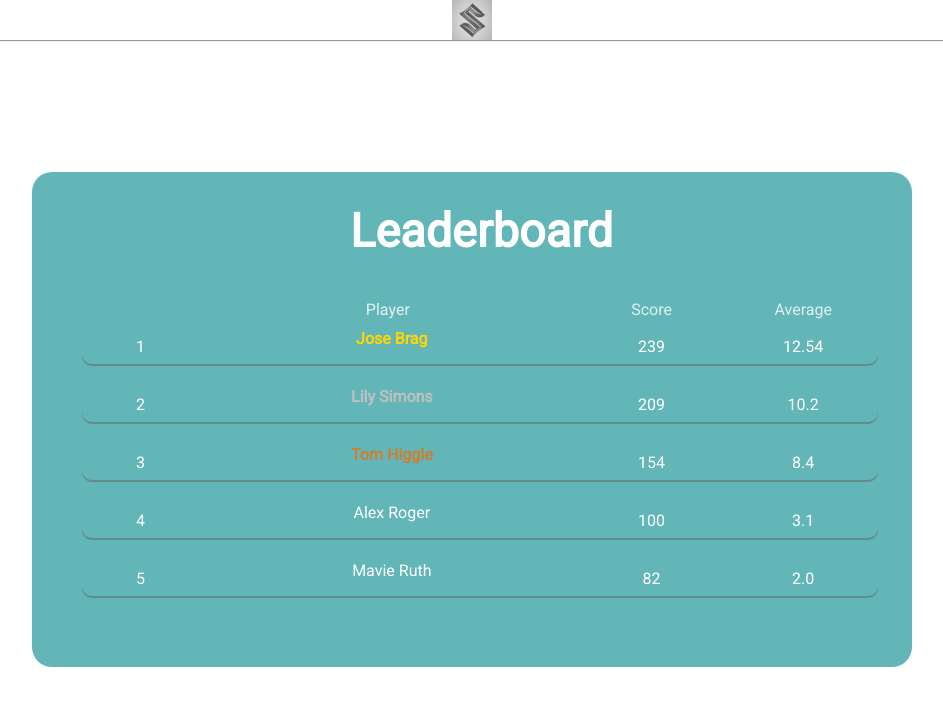
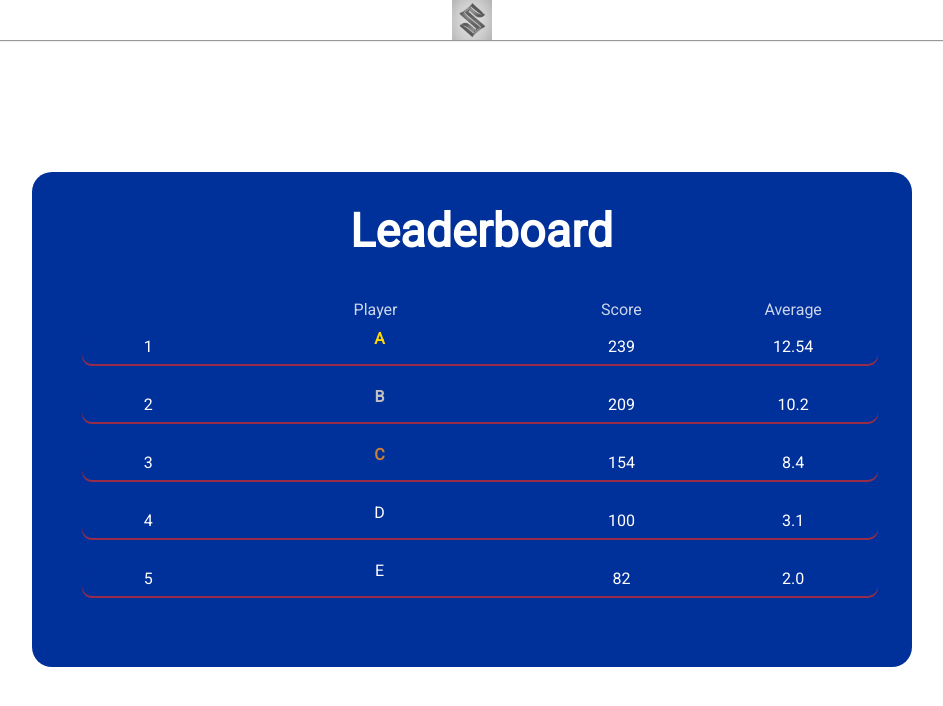
Before and after one commit to sameeraswal/Suzuki_Arena-1, a React (Create React App) app: page /leaderboard in a window 1280 px wide. Shown: the top 706 px of the page, without its empty margins (168-1111 px from the left). Built offline with nearby package versions, Linux system fonts and the light colour scheme.

Commit message:
16 commit

```diff
--- a/src/Components/Wheel.jsx
+++ b/src/Components/Wheel.jsx
@@ -24,7 +24,7 @@ export default class Wheel extends React.Component {
     }
   }
   timeOutFun () {
-    setTimeout(() => window.open("/dashboard"), 8000);
+    setTimeout(() => window.open("/dashboard","_self"), 8000);
   };
   render() {
     const { selectedItem } = this.state;
--- a/src/Components/leaderboard/Leaderboard.jsx
+++ b/src/Components/leaderboard/Leaderboard.jsx
@@ -25,7 +25,7 @@ const Leaderboard = () => {
               <tr>
                 <td>1</td>
                 <td>
-                  <p id="winner">Jose Brag</p>
+                  <p id="winner">A</p>
                 </td>
                 <td>239</td>
                 <td>12.54</td>
@@ -34,7 +34,7 @@ const Leaderboard = () => {
               <tr>
                 <td>2</td>
                 <td>
-                  <p id="runner-up"> Lily Simons</p>
+                  <p id="runner-up">B</p>
                 </td>
                 <td>209</td>
                 <td>10.2</td>
@@ -43,7 +43,7 @@ const Leaderboard = () => {
               <tr>
                 <td>3</td>
                 <td>
-                  <p id="second-runner-up"> Tom Higgle</p>
+                  <p id="second-runner-up">C</p>
                 </td>
                 <td>154</td>
                 <td>8.4</td>
@@ -52,7 +52,7 @@ const Leaderboard = () => {
               <tr>
                 <td>4</td>
                 <td>
-                  <p> Alex Roger</p>
+                  <p>D</p>
                 </td>
                 <td>100</td>
                 <td>3.1</td>
@@ -61,7 +61,7 @@ const Leaderboard = () => {
               <tr>
                 <td>5</td>
                 <td>
-                  <p> Mavie Ruth</p>
+                  <p>E</p>
                 </td>
                 <td>82</td>
                 <td>2.0</td>
--- a/src/Components/leaderboard/leaderboard.css
+++ b/src/Components/leaderboard/leaderboard.css
@@ -16,7 +16,7 @@
   display: block;
   padding: 3em;
   padding-top: 2em;
-  background-color: #62b6b7;
+  background-color: #00309A;
   border-radius: 20px;
 }
 .theme-img {
@@ -54,7 +54,7 @@ table td {
   text-align: center;
 }
 tbody tr {
-  box-shadow: 0 2px rgba(100, 100, 100, 0.5);
+  box-shadow: 0 2px rgba(206, 44, 44, 0.733);
   border-radius: 10px;
 }
 tbody tr:hover {
--- a/src/index.css
+++ b/src/index.css
@@ -100,10 +100,11 @@
 
 .first-mile-heading {
   margin-bottom: 40px;
-  background-color: #efefef;
+  background-color: #00309A;
   display: flex;
   justify-content: center;
   padding: 5px;
+  color: white;
 }
 
 .bold {
@@ -274,7 +275,7 @@
   --wheel-size: 400px;
   --wheel-slice-spacing: 50px;
   --wheel-border-size: 5px;
-  --wheel-color: #439a97;
+  --wheel-color: #00309A;
   --neutral-color: white;
   --PI: 3.14159265358979;
   --nb-item: 0;
@@ -431,7 +432,7 @@
   --form-height: 550px;
   --form-width: 900px;
   /*  Sea Green */
-  --left-color: #9fdeaf;
+  --left-color: #00309A;
   /*  Light Blue  */
   --right-color: #96dbe2;
 }
@@ -452,6 +453,7 @@
   box-shadow: 2px 10px 40px rgba(22, 20, 19, 0.4);
   border-radius: 10px;
   margin-top: 50px;
+
 }
 /*
 ----------------------
```
